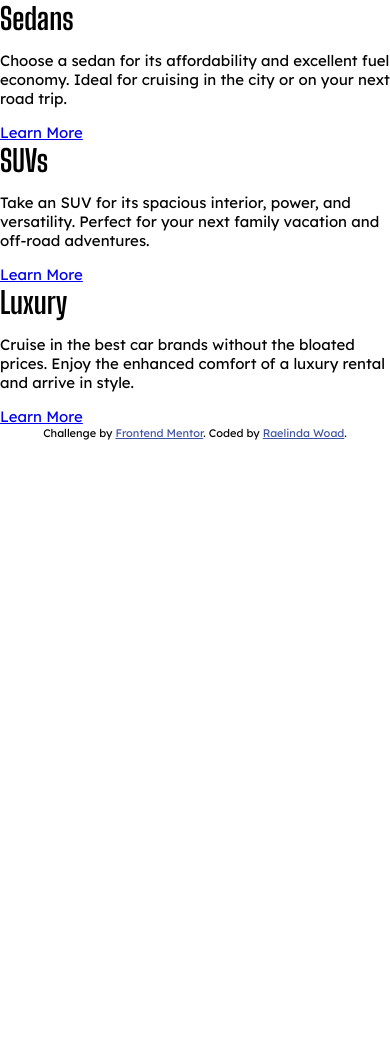
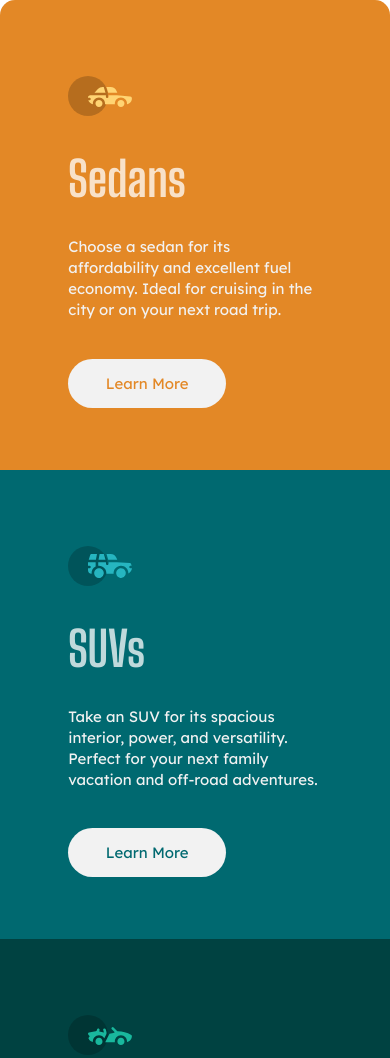
Before and after one commit to Raelinda/3--column-preview-card-component-main, a plain HTML site: page index.html in a window 390 px wide. Shown: the top 1058 px of the page. Before the commit the page ends 844 px from the top, so only its background shows below. Drawn offline with Linux system fonts and the light colour scheme.

Commit message:
styled mobile

```diff
--- a/index.html
+++ b/index.html
@@ -1,5 +1,6 @@
 <!DOCTYPE html>
 <html lang="en">
+
   <head>
     <meta charset="UTF-8">
     <meta name="viewport" content="width=device-width, initial-scale=1.0"> <!-- displays site properly based on user's device -->
@@ -13,32 +14,35 @@
 
   <body>
 
-    <div class="section-one">
+    <section class="section-one">
       <div class="container">
+        <img src="/images/icon-sedans.svg" alt="icon of a sedan">
         <h1 class="card__title">Sedans</h1>
         <p class="card__text">Choose a sedan for its affordability and excellent fuel economy. Ideal for cruising in the city
           or on your next road trip.</p>
-        <div class="card__btn"><a href="#" class="card__link">Learn More</a></div>
+        <div class="card__btn"><a href="#" class="card__link card__link--section-one">Learn More</a></div>
       </div>
-    </div>
+    </section>
 
-    <div class="section-two">
+    <section class="section-two">
       <div class="container">
+        <img src="/images/icon-suvs.svg" alt="icon of an suv">
         <h1 class="card__title">SUVs</h1>
         <p class="card__text">Take an SUV for its spacious interior, power, and versatility. Perfect for your next family vacation
           and off-road adventures.</p>
-        <div class="card__btn"><a href="#" class="card__link">Learn More</a></div>
+        <div class="card__btn"><a href="#" class="card__link card__link--section-two">Learn More</a></div>
       </div>
-    </div>
+    </section>
 
-    <div class="section-three">
+    <section class="section-three">
       <div class="container">
+        <img src="/images/icon-luxury.svg" alt="icon of a luxury sedan">
         <h1 class="card__title">Luxury</h1>
         <p class="card__text">Cruise in the best car brands without the bloated prices. Enjoy the enhanced comfort of a luxury
           rental and arrive in style.</p>
-        <div class="card__btn"><a href="#" class="card__link">Learn More</a></div>
+        <div class="card__btn"><a href="#" class="card__link card__link--section-three">Learn More</a></div>
       </div>
-    </div>
+    </section>
 
     <div class="attribution">
       Challenge by <a href="https://www.frontendmentor.io?ref=challenge" target="_blank">Frontend Mentor</a>.
--- a/style.css
+++ b/style.css
@@ -3,19 +3,20 @@ fonts
 ============ */
 /* big-shoulders-display-700 - latin */
 @font-face {
+  src: url('../fonts/big-shoulders-display-v4-latin-700.woff');
   font-family: 'Big Shoulders Display';
   font-style: normal;
   font-weight: 700;
-  src: url('../fonts/big-shoulders-display-v4-latin-700.woff');
 }
 
 @font-face {
+  src: url('../fonts/lexend-deca-v7-latin-regular.eot');
+  /* IE9 Compat Modes */
+  src: local(''),
+    url('../fonts/lexend-deca-v7-latin-regular.woff') format('woff');
   font-family: 'Lexend Deca';
   font-style: normal;
   font-weight: 400;
-  src: url('../fonts/lexend-deca-v7-latin-regular.eot'); /* IE9 Compat Modes */
-  src: local(''),
-       url('../fonts/lexend-deca-v7-latin-regular.woff') format('woff');
 }
 
 /*==========
@@ -30,43 +31,123 @@ html {
 }
 
 :root {
-  font-size: 16px;
   /*  (primary) */
   --bright-orange: hsl(31, 77%, 52%);
   --dark-cyan: hsl(184, 100%, 22%);
   --very-dark-cyan: hsl(179, 100%, 13%);
-/*  (paragraphs) */
+  /*  (paragraphs) */
   --transparent-white: hsla(0, 0%, 100%, 0.75);
-/* (background, headings, buttons) */
+  /* (background, headings, buttons) */
   --very-light-gray: hsl(0, 0%, 95%);
+  font-size: 16px;
 }
 
 body {
-  margin: 0;
+  color: var(--very-light-gray);
   font-family: 'Lexend Deca', sans-serif;
   font-size: 15px;
+  line-height: 1.4;
+  margin: 0;
+}
 
-}
 img {
   max-width: 100%;
 }
+
 /*=============
 Typography
 =============== */
 h1 {
+  color: var(--transparent-white);
+  font-family: 'Big Shoulders Display', sans-serif;
+  font-size: 3rem;
+  margin: .5em 0;
+}
+
+.card__btn {
+  margin-top: 3.5em;
+}
+
+.card__link {
+  background: var(--very-light-gray);
+  border-radius: 100px;
+  padding: 1em 2.5em;
+  text-decoration: none;
+}
+
+.card__link--section-one {
+  color: var(--bright-orange);
+}
+
+.card__link--section-one:hover,
+.card__link--section-one:focus {
+  background: var(--bright-orange);
+  border: 2px solid var(--very-light-gray);
+  color: var(--very-light-gray);
+  opacity: 1;
+}
+
+.card__link--section-two {
+  color: var(--dark-cyan);
+}
+.card__link--section-two:hover,
+.card__link--section-two:focus {
+  background: var(--dark-cyan);
+  border: 2px solid var(--very-light-gray);
+  color: var(--very-light-gray);
+  opacity: 1;
+}
+
+.card__link--section-three {
+  color: var(--very-dark-cyan);
+}
+.card__link--section-three:hover,
+.card__link--section-three:focus {
+  background: var(--very-dark-cyan);
+  border: 2px solid var(--very-light-gray);
+  color: var(--very-light-gray);
+  opacity: 1;
+}
+
+/*=============
+Layout
+=============== */
+.container {
+  margin: 0 auto;
+  width: 65%;
+}
+
+section {
+  align-items: center;
+  display: flex;
+  padding: 4.75rem 0;
+}
+
+.card__text {
   margin: 0;
-  font-family: 'Big Shoulders Display', sans-serif;
+}
 
+.section-one {
+  background: var(--bright-orange);
+  border-radius: 15px 15px 0 0;
 }
+
+.section-two {
+  background: var(--dark-cyan);
+}
+
+.section-three {
+  background: var(--very-dark-cyan);
+  border-radius: 0 0 15px 15px;
+}
+
 /*=============
 Media Queries
 =============== */
-@media screen and (min-width: 375px) {
+@media screen and (min-width: 375px) {}
 
-}
-@media screen and (min-width: 1440px) {
+@media screen and (min-width: 1440px) {}
 
-}
 /*=============
 Attributions
 =============== */
```
Lines whose indentation alone changed are shown as unchanged.
